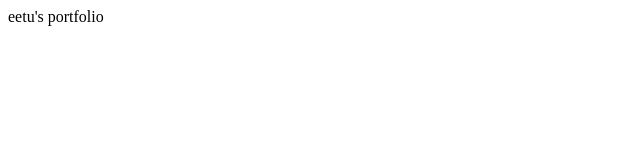
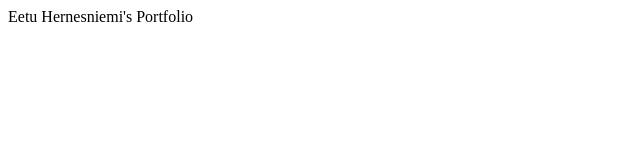
Before and after one commit to EetuHernesniemi/Portfolio, an Angular app in the folder portfolio-client-app/: page / in a window 1280 px wide. Shown: the top 160 px of the page, without its empty margins (0-640 px from the left). Built offline with nearby package versions, Linux system fonts and the light colour scheme.

Commit message:
text variables

```diff
--- a/portfolio-client-app/src/app/app.component.html
+++ b/portfolio-client-app/src/app/app.component.html
@@ -1,3 +1,3 @@
 <div>
-  {{web_page_owners_genetive  + " " + web_page_title}}
+  {{(web_page_owner_full_name + web_page_owners_genetive  + " " + web_page_title) | titlecase}}
 </div>
--- a/portfolio-client-app/src/app/app.component.ts
+++ b/portfolio-client-app/src/app/app.component.ts
@@ -8,10 +8,13 @@ import { Title } from '@angular/platform-browser';
 })
 export class AppComponent {
   web_page_title = 'portfolio';
-  web_page_owners_genetive = 'eetu\'s';
-  web_page_owner_full_name = 'eetu hernesniemi';
+  web_page_owners_genetive = '\'s';
+  web_page_owner_first_name = 'eetu';
+  web_page_owner_last_name = 'hernesniemi';
+  web_page_owner_full_name = this.web_page_owner_first_name + " " + this.web_page_owner_last_name;
   public constructor(private titleService: Title) {
-    this.setTitle(this.web_page_title + " | " + this.web_page_owner_full_name)
+    const title: string = this.web_page_title.charAt(0).toUpperCase + " | " + this.web_page_owner_first_name.charAt(0).toUpperCase + " " + this.web_page_owner_last_name.toUpperCase;
+    this.setTitle(title);
   }
 
   public setTitle(newTitle: string) {
```
